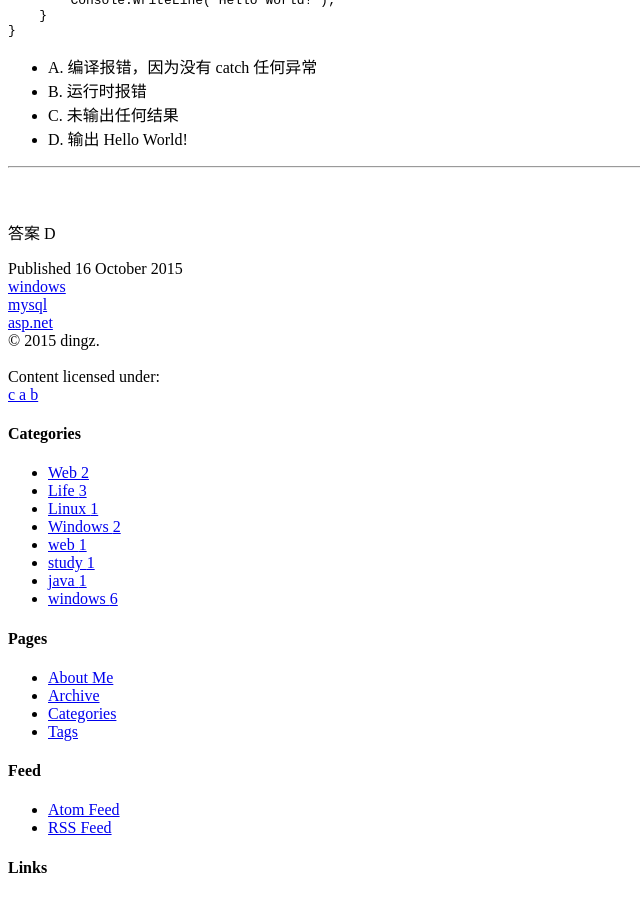
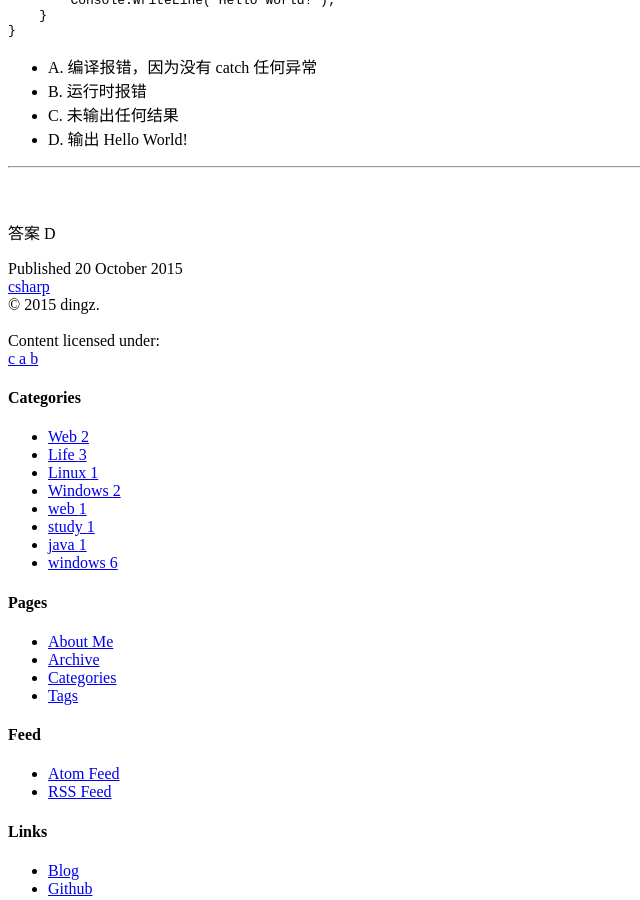
Before and after one commit to zaang/zaang.github.io, a Jekyll site: the page built from _posts/2015-10-20-a-csharp-interview-question.md, in a window 1280 px wide and 900 px high, scrolled down 448 px. Shown: the whole window, without its empty margins (0-640 px from the left). Built offline with Jekyll 4.4.1, drawn with Linux system fonts in a browser that asks for light colours; nearby versions of some CDN libraries; library files that are not in the unit come from our copies; comment, search, counter and statistics services are not loaded.

Commit message:
Update and rename 2015-10-16-a-csharp-interview-question.md to 2015-10-20-a-csharp-interview-question.md

```diff
--- a/_posts/2015-10-16-a-csharp-interview-question.md
+++ b/_posts/2015-10-20-a-csharp-interview-question.md
@@ -6,7 +6,7 @@ layout: post
 category: windows
 title: A Csharp Interview Question
 tagline: 2015-10-20
-tags: [windows, mysql, asp.net]
+tags: [csharp]
 ---
 
 一道关于 csharp try 的笔试问题
```
